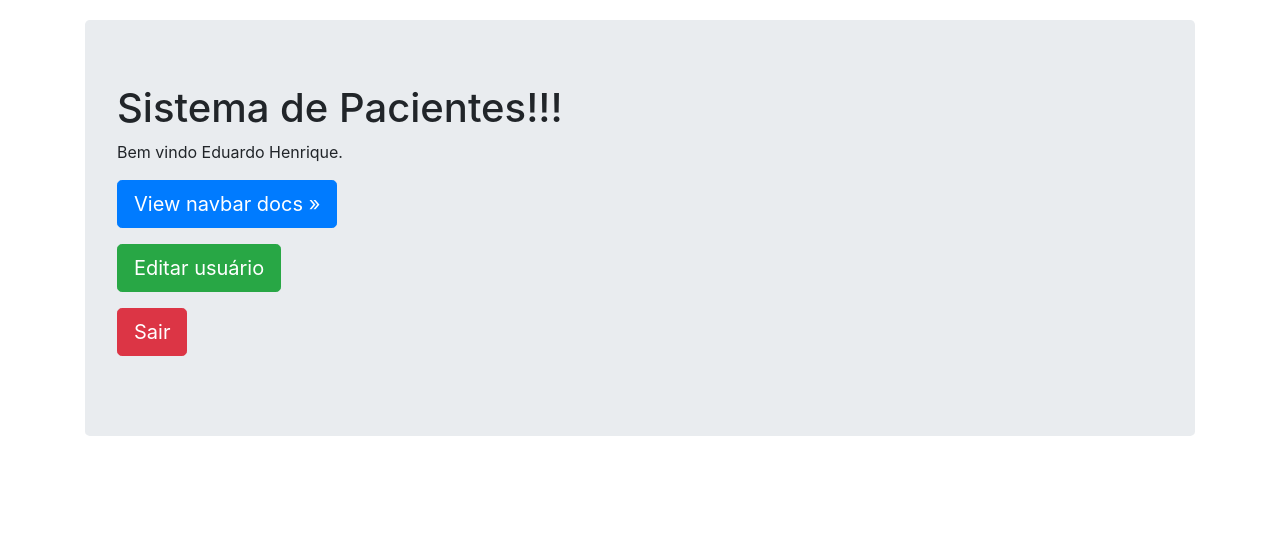
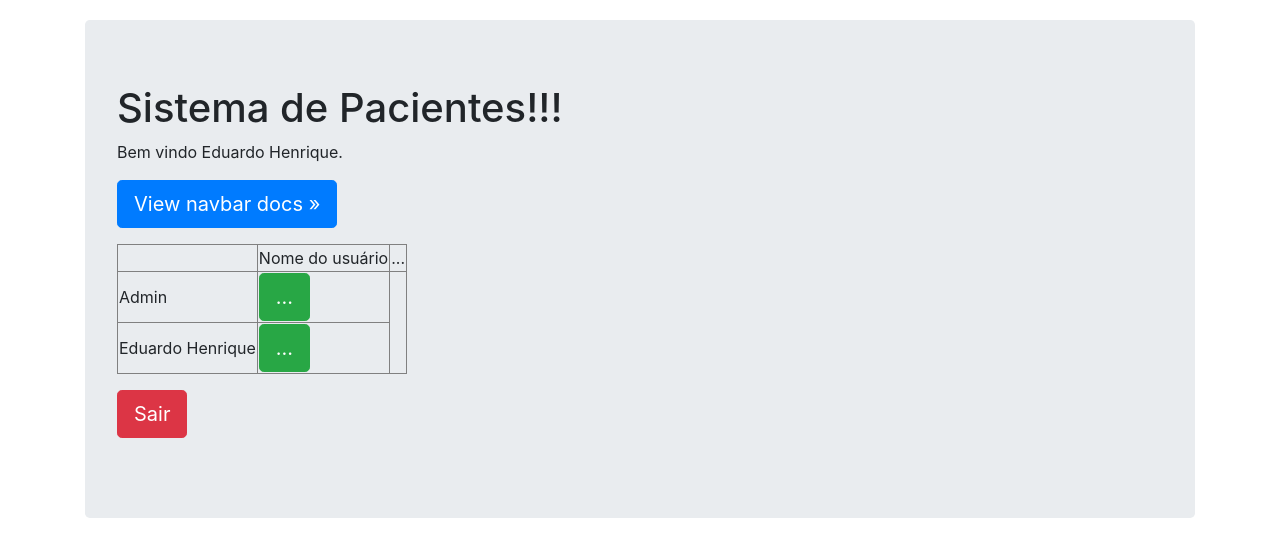
Before and after one commit to eduardohen1/syspacientes, a PHP site: page /admin.php in a window 1280 px wide. Shown: the part 76-633 px from the top of the page. Run offline with PHP 8.4, Linux system fonts and the light colour scheme; a user stored in the database is signed in; data comes from the database, SQL or seed files in the repository.

Commit message:
tabela de usuários no admin

```diff
--- a/admin.php
+++ b/admin.php
@@ -19,7 +19,6 @@
    if($rows=mysqli_fetch_row($resp)){
       $nome_usuario = $rows[0];
    }
-   mysqli_close($conexao_bd);
 ?>
 <!DOCTYPE html>
 <html lang="pt-br">
@@ -87,7 +86,25 @@
           <a class="btn btn-lg btn-primary" href="../../components/#navbar" role="button">View navbar docs &raquo;</a>
         </p>
         <p>
-        <a class="btn btn-lg btn-success" href="usuario.php" role="button">Editar usuário</a>
+        <table border='1'>
+         <th>
+            <td>Nome do usuário</td>
+            <td>...</td>
+         </th>
+         <?php
+            $sql = "SELECT id, nome FROM usuarios ORDER BY Nome";
+            $resp = mysqli_query($conexao_bd, $sql);
+            while($rows=mysqli_fetch_row($resp)){
+               $idUsuario   = $rows[0];
+               $nomeUsuario = $rows[1];
+               echo("<tr>");
+               echo("<td>$nomeUsuario</td>");
+               echo("<td><a class='btn btn-lg btn-success' href='usuario.php?idUs=$idUsuario' role='button'>...</a></td>");
+               echo("</tr>");
+            }
+         ?>
+        </table>
+        <!-- <a class="btn btn-lg btn-success" href="usuario.php" role="button">Editar usuário</a>-->
         </p>
         <p>
          <a class="btn btn-lg btn-danger" href="logout.php" role="button">Sair</a>
@@ -98,5 +115,8 @@
     <script src="https://code.jquery.com/jquery-1.12.4.min.js" integrity="sha384-nvAa0+6Qg9clwYCGGPpDQLVpLNn0fRaROjHqs13t4Ggj3Ez50XnGQqc/r8MhnRDZ" crossorigin="anonymous"></script>
     <script>window.jQuery || document.write('<script src="https://code.jquery.com/jquery-1.12.4.min.js"><\/script>')</script>
     <script src="js/bootstrap.min.js"></script>
+    <?php
+    mysqli_close($conexao_bd);
+    ?>
 </body>
 </html>
--- a/usuario.php
+++ b/usuario.php
@@ -9,6 +9,7 @@
    <meta charset="UTF-8">
    <meta name="viewport" content="width=device-width, initial-scale=1.0">
    <title>SysPacientes - Editar usuário</title>
+   <link rel="icon" href="img/favicon/favicon2.ico">
 </head>
 <body>
 
```
